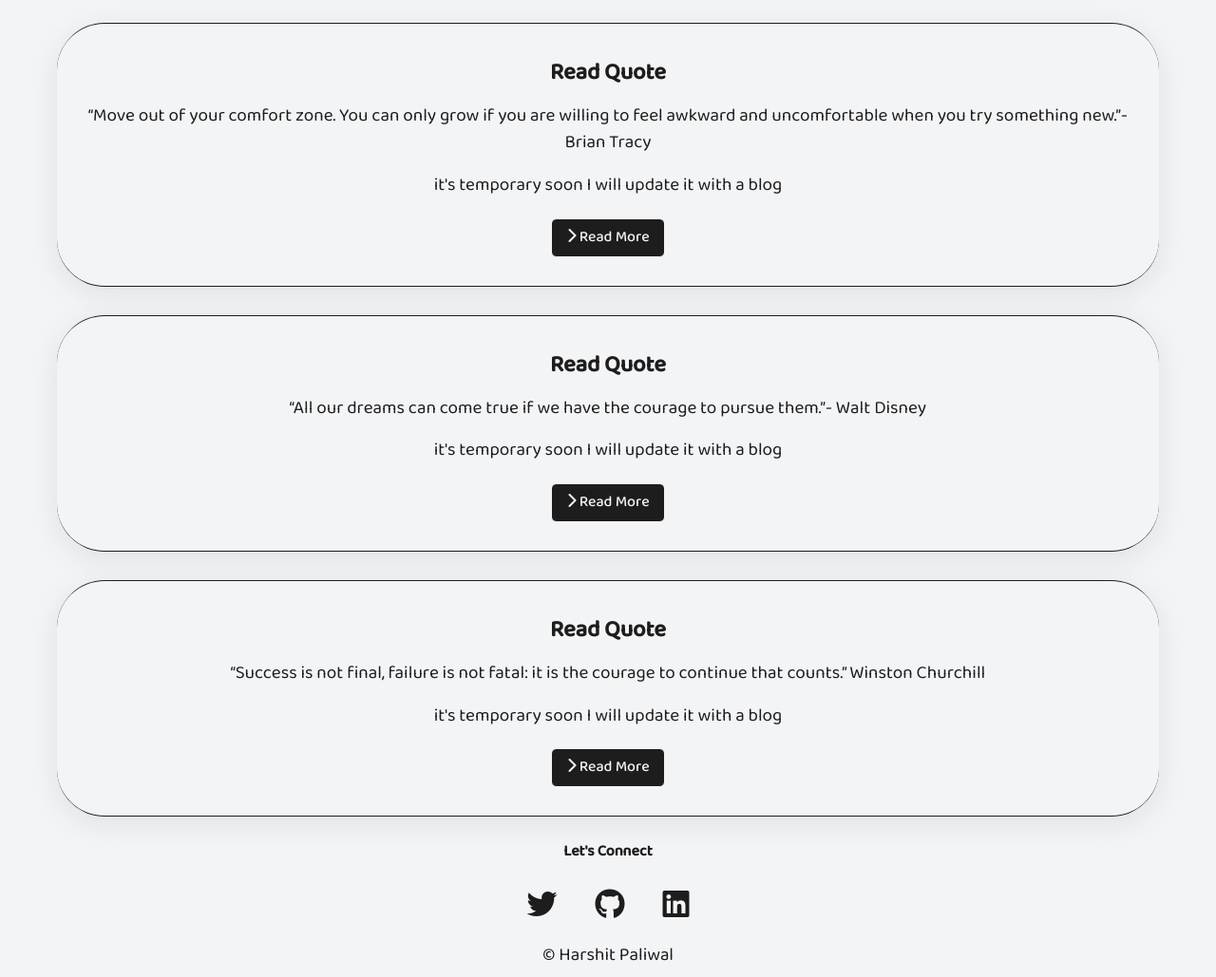
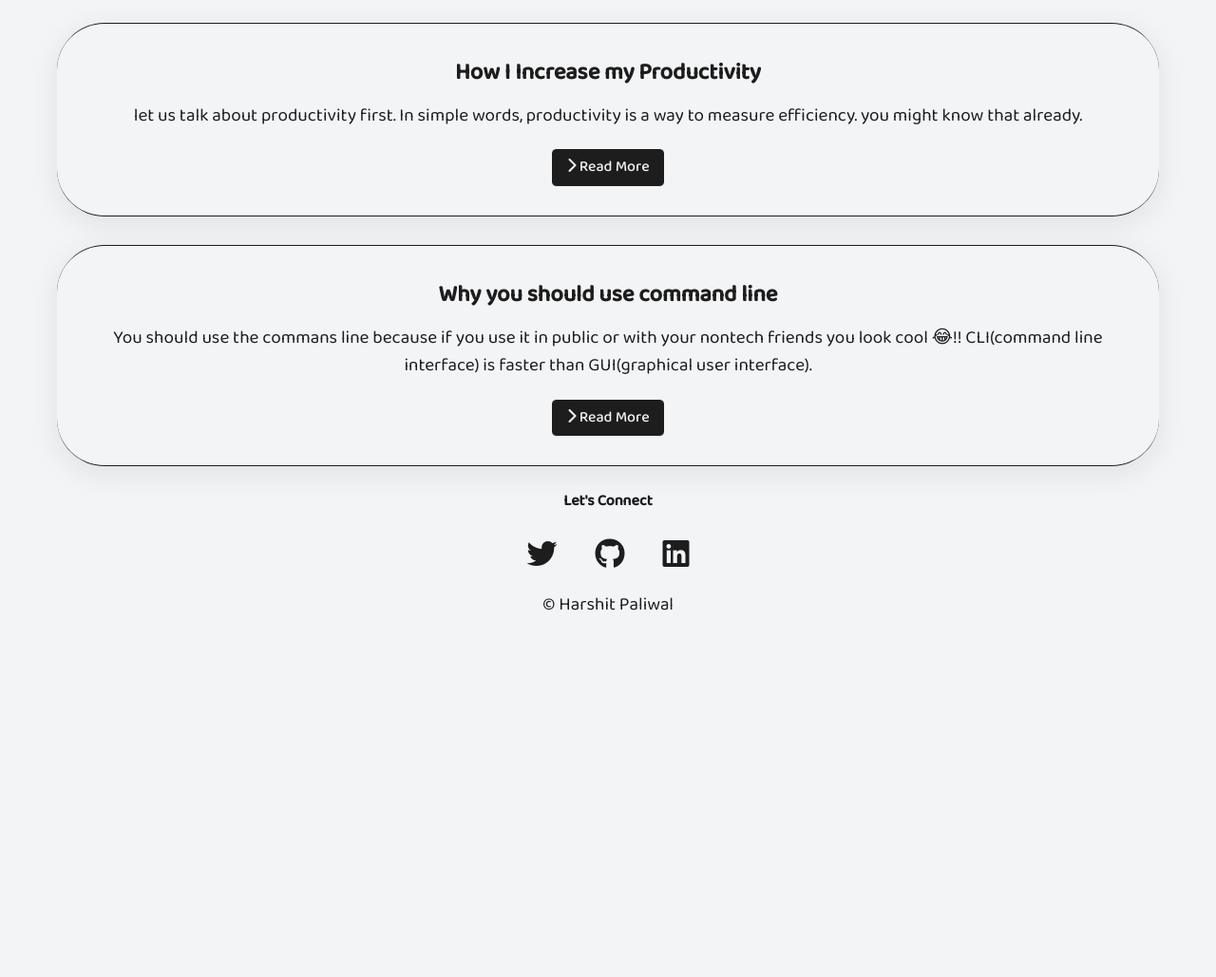
Before and after one commit to harshitpaliwal95/portfolio, a plain HTML site: page blog.html in a window 1280 px wide. Shown: the part 94-1123 px from the top of the page at 95% size. After the commit the page ends 800 px from the top, so only its background shows below. Drawn offline with Linux system fonts and the light colour scheme.

Commit message:
add blogs

```diff
--- a/blog.html
+++ b/blog.html
@@ -1,15 +1,18 @@
 <!DOCTYPE html>
 <html lang="en">
   <head>
-    <meta charset="UTF-8">
-    <meta http-equiv="X-UA-Compatible" content="IE=edge">
-    <meta name="viewport" content="width=device-width, initial-scale=1.0">
+    <meta charset="UTF-8" />
+    <meta http-equiv="X-UA-Compatible" content="IE=edge" />
+    <meta name="viewport" content="width=device-width, initial-scale=1.0" />
     <title>Harshit Paliwal | Blogs</title>
-    <link rel="icon" href="./images/title-icon.jpg" type="image/icon type">
-    <link rel="stylesheet" href="CSS/style.css">
-    <link rel="stylesheet" href="CSS/mobile.css">
+    <link rel="icon" href="./images/title-icon.jpg" type="image/icon type" />
+    <link rel="stylesheet" href="CSS/style.css" />
+    <link rel="stylesheet" href="CSS/mobile.css" />
     <link rel="icon" type="image/svg+xml" href="img/favicon.svg" />
-    <script src="https://kit.fontawesome.com/e057b28e7b.js" crossorigin="anonymous"></script>
+    <script
+      src="https://kit.fontawesome.com/e057b28e7b.js"
+      crossorigin="anonymous"
+    ></script>
   </head>
 
   <body>
@@ -17,10 +20,18 @@
       <div class="container">
         <div id="navbar">
           <ul>
-                    <li><h4><a href="index.html">HOME</a></h4></li>
-                    <li><h4><a href="project.html">PROJECTS</a></h4></li>
-                    <li><h4><a href="blog.html" class="current">BLOGS</a></h4></li>
-                    <li><h4><a href="about.html">ABOUT ME</a></h4></li>
+            <li>
+              <h4><a href="index.html">HOME</a></h4>
+            </li>
+            <li>
+              <h4><a href="project.html">PROJECTS</a></h4>
+            </li>
+            <li>
+              <h4><a href="blog.html" class="current">BLOGS</a></h4>
+            </li>
+            <li>
+              <h4><a href="about.html">ABOUT ME</a></h4>
+            </li>
             <li><i id="switcher" class="fas fa-power-off"></i></li>
           </ul>
         </div>
@@ -29,31 +40,38 @@
 
     <section>
       <div class="container">
-            <img src="./images/blog.gif" alt="" class="gif_anime">
+        <img src="./images/blog.gif" alt="" class="gif_anime" />
       </div>
       <div class="container">
         <div class="content">
-                <h2>Read Quote</h2>
-                <p>“Move out of your comfort zone. You can only grow if you are willing to feel awkward and uncomfortable when you try something new.”- Brian Tracy</p>
-                <p>it's temporary soon I will update it with a blog</p>
-                <a href="https://dev.to/harshitpaliwal95" class="btn" target="_blank"><i class="fas fa-chevron-right"></i> Read More</a>
+          <h2>How I Increase my Productivity</h2>
+          <p>
+            let us talk about productivity first. In simple words, productivity
+            is a way to measure efficiency. you might know that already.
+          </p>
+          <a
+            href="https://dev.to/harshitpaliwal95/how-i-increase-my-productivity-ga6"
+            class="btn"
+            target="_blank"
+            ><i class="fas fa-chevron-right"></i> Read More</a
+          >
         </div>
       </div>
 
       <div class="container">
         <div class="content">
-                <h2>Read Quote</h2>
-                <p>“All our dreams can come true if we have the courage to pursue them.”- Walt Disney</p>
-                <p>it's temporary soon I will update it with a blog</p>
-                <a href="https://dev.to/harshitpaliwal95" class="btn" target="_blank"><i class="fas fa-chevron-right"></i> Read More</a>
-            </div>
-        </div>
-        <div class="container">
-            <div class="content">
-                <h2>Read Quote</i></h2>
-                <p>“Success is not final, failure is not fatal: it is the courage to continue that counts.” Winston Churchill</p>
-                <p>it's temporary soon I will update it with a blog</p>
-                <a href="https://dev.to/harshitpaliwal95" class="btn" target="_blank"><i class="fas fa-chevron-right"></i> Read More</a>
+          <h2>Why you should use command line</h2>
+          <p>
+            You should use the commans line because if you use it in public or
+            with your nontech friends you look cool 😂!! CLI(command line
+            interface) is faster than GUI(graphical user interface).
+          </p>
+          <a
+            href="https://dev.to/harshitpaliwal95/as-a-dev-why-you-should-use-the-command-line-25b2"
+            class="btn"
+            target="_blank"
+            ><i class="fas fa-chevron-right"></i> Read More</a
+          >
         </div>
       </div>
     </section>
@@ -86,3 +104,4 @@
     <!-- ====================== -->
     <script src="./app.js"></script>
   </body>
+</html>
```
Lines whose indentation alone changed are shown as unchanged.
